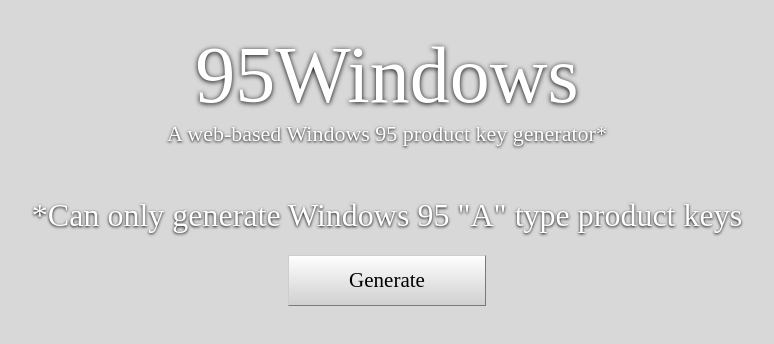
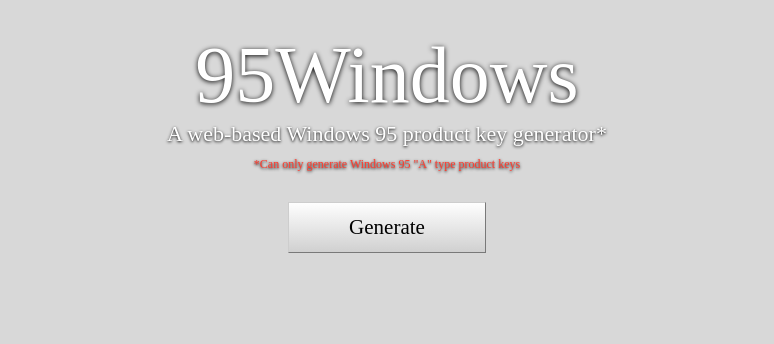
Before and after one commit to MaxWasTakenYT/95Windows, a plain HTML site: page index.html in a window 1280 px wide. Shown: the whole page, without its empty margins (253-1027 px from the left). Drawn offline with Linux system fonts and the light colour scheme.

Commit message:
Styles 1D

```diff
--- a/styles.css
+++ b/styles.css
@@ -43,7 +43,16 @@
   font-weight: 300;
   font-size: 22px;
   margin-top: 0px;
-  margin-bottom: 50px;
+  margin-bottom: 10px;
+  text-shadow: 0px 1px 3px black;
+}
+.sTitle2 {
+  color: #ff3c2e;
+  font-family: "Ubuntu";
+  font-weight: 300;
+  font-size: 12px;
+  margin-top: 0px;
+  margin-bottom: 30px;
   text-shadow: 0px 1px 3px black;
 }
 body {
```
